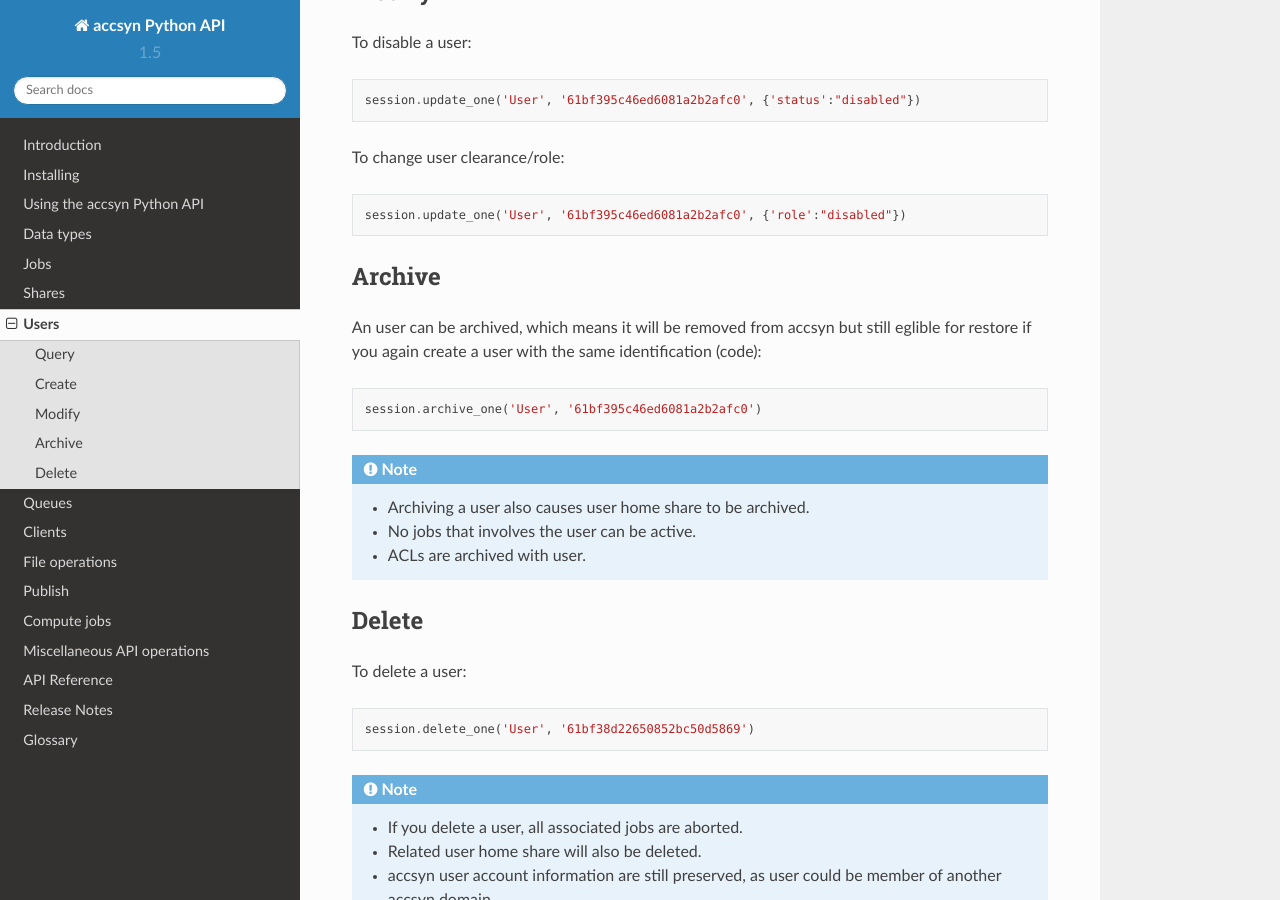
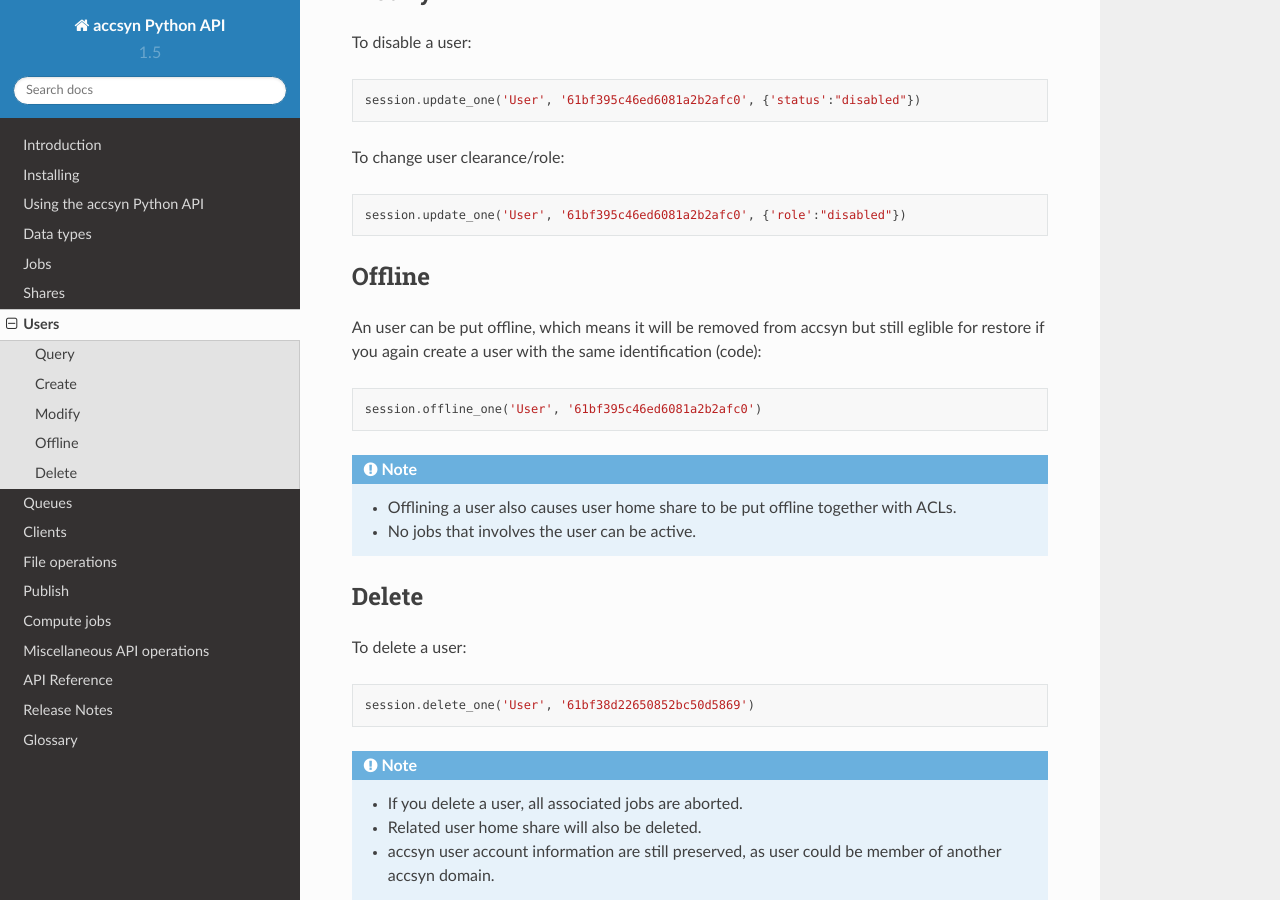
Before and after one commit to accsyn/accsyn-python-api, a Sphinx documentation site: the page built from doc/users.rst, in a window 1280 px wide and 900 px high, scrolled down 1686 px. Built offline with Sphinx 7.4.7 and the Read the Docs theme 2.0.0, drawn with Linux system fonts in a browser that asks for light colours.

Commit message:
User doc fix

```diff
--- a/doc/users.rst
+++ b/doc/users.rst
@@ -91,19 +91,18 @@ To change user clearance/role::
 
 
 
-Archive
+Offline
 =======
 
-An user can be archived, which means it will be removed from accsyn but still eglible
+An user can be put offline, which means it will be removed from accsyn but still eglible
 for restore if you again create a user with the same identification (code)::
 
-    session.archive_one('User', '61bf395c46ed6081a2b2afc0')
+    session.offline_one('User', '61bf395c46ed6081a2b2afc0')
 
 .. note::
 
-    * Archiving a user also causes user home share to be archived.
+    * Offlining a user also causes user home share to be put offline together with ACLs.
     * No jobs that involves the user can be active.
-    * ACLs are archived with user.
 
 
 Delete
```
